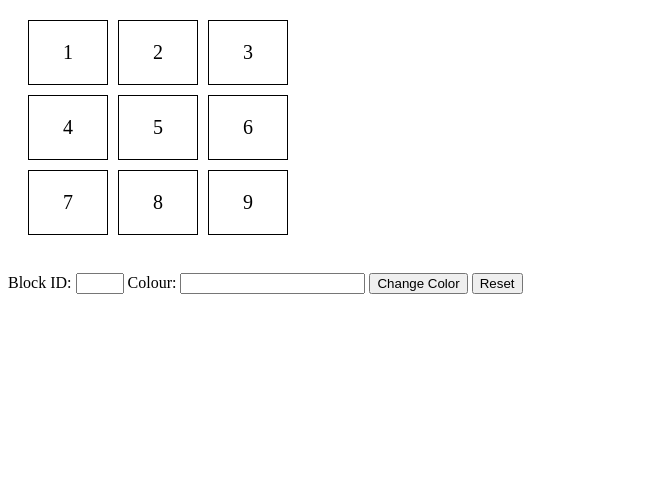
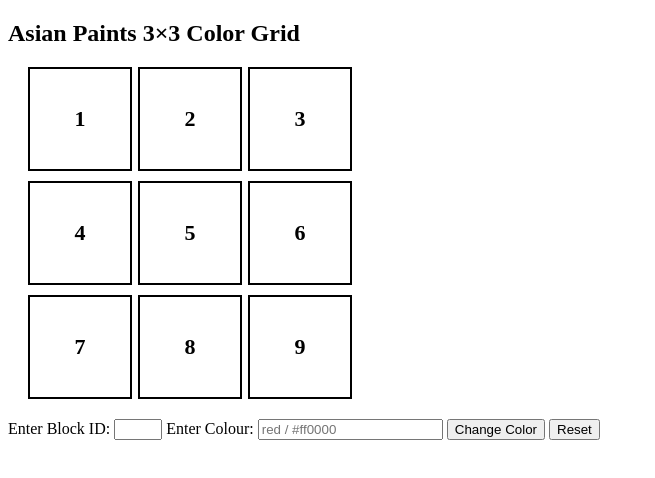
Before and after one commit to acciojob/Replit-Asian-Paints-Rahul736-cpu, a website: page main.html in a window 1280 px wide. Both pictures are taken after a click on the button "Change Color". Shown: the whole page, without its empty margins (0-655 px from the left). Drawn offline with Linux system fonts and the light colour scheme.

Commit message:
created a submission

```diff
--- a/main.html
+++ b/main.html
@@ -2,10 +2,31 @@
 <html lang="en">
 <head>
     <meta charset="UTF-8">
+    <meta name="viewport" content="width=device-width, initial-scale=1.0">
     <title>Asian Paints Grid</title>
-  <link rel="stylesheet" href="styles.css">
+    <style>
+        #grid-container {
+            display: grid;
+            grid-template-columns: repeat(3, 100px);
+            gap: 10px;
+            margin: 20px;
+        }
+        .grid-item {
+            width: 100px;
+            height: 100px;
+            background-color: transparent;
+            border: 2px solid black;
+            display: flex;
+            align-items: center;
+            justify-content: center;
+            font-size: 22px;
+            font-weight: bold;
+        }
+    </style>
 </head>
 <body>
+
+    <h2>Asian Paints 3×3 Color Grid</h2>
 
     <div id="grid-container">
         <div class="grid-item" id="1">1</div>
@@ -19,17 +40,43 @@
         <div class="grid-item" id="9">9</div>
     </div>
 
-  <br>
-
-  <label>Block ID:</label>
+    <label>Enter Block ID:</label>
     <input type="number" id="block_id" min="1" max="9">
 
-  <label>Colour:</label>
-  <input type="text" id="colour_id">
+    <label>Enter Colour:</label>
+    <input type="text" id="colour_id" placeholder="red / #ff0000">
 
     <button id="change_button">Change Color</button>
     <button id="Reset">Reset</button>
 
-  <script src="script.js"></script>
+    <script>
+        const changeBtn = document.getElementById("change_button");
+        const resetBtn = document.getElementById("Reset");
+
+        // Change color button action
+        changeBtn.addEventListener("click", () => {
+            let blockId = document.getElementById("block_id").value;
+            let color = document.getElementById("colour_id").value;
+
+            // Reset all blocks to transparent first
+            let blocks = document.querySelectorAll(".grid-item");
+            blocks.forEach(block => block.style.backgroundColor = "transparent");
+
+            // Then apply color to selected block
+            let selectedBlock = document.getElementById(blockId);
+            if (selectedBlock) {
+                selectedBlock.style.backgroundColor = color;
+            } else {
+                alert("Invalid Block ID! Please enter a number from 1 to 9.");
+            }
+        });
+
+        // Reset Button
+        resetBtn.addEventListener("click", () => {
+            let blocks = document.querySelectorAll(".grid-item");
+            blocks.forEach(block => block.style.backgroundColor = "transparent");
+        });
+    </script>
+
 </body>
 </html>
--- a/script.js
+++ /dev/null
@@ -1,20 +0,0 @@
-document.getElementById("change_button").addEventListener("click", function () {
-    let items = document.getElementsByClassName("grid-item");
-    for (let i = 0; i < items.length; i++) {
-        items[i].style.backgroundColor = "transparent";
-    }
-
-    let blockId = document.getElementById("block_id").value;
-    let colour = document.getElementById("colour_id").value;
-
-    if (blockId >= 1 && blockId <= 9) {
-        document.getElementById(blockId).style.backgroundColor = colour;
-    }
-});
-
-document.getElementById("Reset").addEventListener("click", function () {
-    let items = document.getElementsByClassName("grid-item");
-    for (let i = 0; i < items.length; i++) {
-        items[i].style.backgroundColor = "transparent";
-    }
-});
--- a/styles.css
+++ /dev/null
@@ -1,14 +0,0 @@
-#grid-container {
-  display: grid;
-  grid-template-columns: repeat(3, 80px);
-  grid-gap: 10px;
-  margin: 20px;
-}
-
-.grid-item {
-  border: 1px solid black;
-  padding: 20px;
-  text-align: center;
-  font-size: 20px;
-  background-color: transparent;
-}
```
Lines whose indentation alone changed are shown as unchanged.
